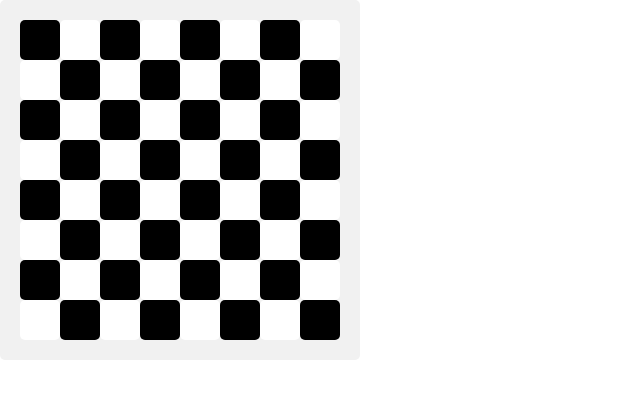
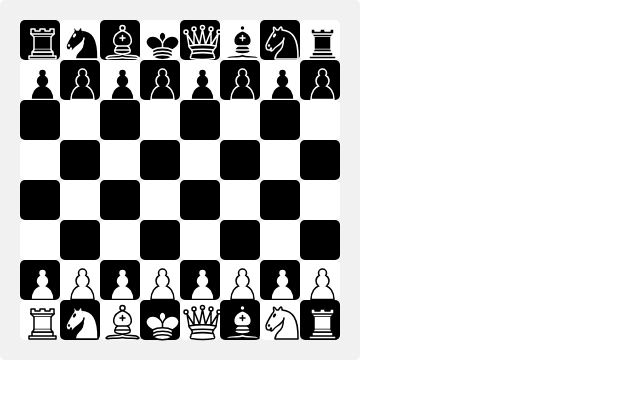
Before and after one commit to mat-sz/chess-web, a React (Create React App) app: page / in a window 1280 px wide. Shown: the top 398 px of the page, without its empty margins (0-640 px from the left). Built offline with nearby package versions, Linux system fonts and the light colour scheme; the HTML template or start-up script is replaced by a standard one.

Commit message:
added a svg chess piece renderer

```diff
--- a/src/components/Board.tsx
+++ b/src/components/Board.tsx
@@ -2,15 +2,20 @@ import React from 'react';
 import { useSelector } from 'react-redux';
 
 import { StateType } from '../reducers';
+import { Piece } from './Piece';
 
 export const Board: React.FC = () => {
   const board = useSelector((state: StateType) => state.board);
 
   return (
     <div className="board">
-      {board.map((_, i) => {
+      {board.map((type, i) => {
         const black = Math.floor(i / 8) % 2 === i % 2;
-        return <div key={i} className={black ? 'black' : 'white'}></div>;
+        return (
+          <div key={i} className={black ? 'black' : 'white'}>
+            <Piece type={type} />
+          </div>
+        );
       })}
     </div>
   );
--- /dev/null
+++ b/src/components/Piece.tsx
@@ -0,0 +1,162 @@
+import React from 'react';
+
+import { PieceType } from '../types/PieceType';
+
+export interface PieceProps {
+  type: PieceType;
+}
+
+export const Piece: React.FC<PieceProps> = ({ type }) => {
+  const [mainColor, secondaryColor] =
+    type <= 0x10 ? ['white', 'black'] : ['black', 'white'];
+
+  switch (type & 0x0f) {
+    case PieceType.WHITE_KING:
+      return (
+        <svg xmlns="http://www.w3.org/2000/svg" width="45" height="45">
+          <g
+            fill="none"
+            fillRule="evenodd"
+            stroke={secondaryColor}
+            strokeLinecap="round"
+            strokeLinejoin="round"
+            strokeWidth="1.5"
+          >
+            <path strokeLinejoin="miter" d="M22.5 11.63V6M20 8h5"></path>
+            <path
+              fill={mainColor}
+              strokeLinecap="butt"
+              strokeLinejoin="miter"
+              d="M22.5 25s4.5-7.5 3-10.5c0 0-1-2.5-3-2.5s-3 2.5-3 2.5c-1.5 3 3 10.5 3 10.5"
+            ></path>
+            <path
+              fill={mainColor}
+              d="M12.5 37c5.5 3.5 14.5 3.5 20 0v-7s9-4.5 6-10.5c-4-6.5-13.5-3.5-16 4V27v-3.5c-2.5-7.5-12-10.5-16-4-3 6 6 10.5 6 10.5v7"
+            ></path>
+            <path d="M12.5 30c5.5-3 14.5-3 20 0M12.5 33.5c5.5-3 14.5-3 20 0M12.5 37c5.5-3 14.5-3 20 0"></path>
+          </g>
+        </svg>
+      );
+    case PieceType.WHITE_QUEEN:
+      return (
+        <svg xmlns="http://www.w3.org/2000/svg" width="45" height="45">
+          <g
+            fill={mainColor}
+            fillRule="evenodd"
+            stroke={secondaryColor}
+            strokeLinecap="round"
+            strokeLinejoin="round"
+            strokeWidth="1.5"
+          >
+            <path d="M8 12a2 2 0 11-4 0 2 2 0 114 0zM24.5 7.5a2 2 0 11-4 0 2 2 0 114 0zM41 12a2 2 0 11-4 0 2 2 0 114 0zM16 9a2 2 0 11-4 0 2 2 0 114 0zM33 9a2 2 0 11-4 0 2 2 0 114 0z"></path>
+            <path
+              strokeLinecap="butt"
+              d="M9 26c8.5-1.5 18.5-1.5 27 0l2-12-7 11V11l-5.5 13.5-3-15-3 15L14 11v14L7 14l2 12z"
+            ></path>
+            <path
+              strokeLinecap="butt"
+              d="M9 26c0 2 1.5 2 2.5 4 1 1.5 1 1 .5 3.5-1.5 1-1 2.5-1 2.5-1.5 1.5 0 2.5 0 2.5 6.5 1 16.5 1 23 0 0 0 1.5-1 0-2.5 0 0 .5-1.5-1-2.5-.5-2.5-.5-2 .5-3.5 1-2 2.5-2 2.5-4-8.5-1.5-18.5-1.5-27 0z"
+            ></path>
+            <path
+              fill="none"
+              d="M11.5 30c3.5-1 18.5-1 22 0M12 33.5c6-1 15-1 21 0"
+            ></path>
+          </g>
+        </svg>
+      );
+    case PieceType.WHITE_ROOK:
+      return (
+        <svg xmlns="http://www.w3.org/2000/svg" width="45" height="45">
+          <g
+            fill={mainColor}
+            fillRule="evenodd"
+            stroke={secondaryColor}
+            strokeLinecap="round"
+            strokeLinejoin="round"
+            strokeWidth="1.5"
+          >
+            <path
+              strokeLinecap="butt"
+              d="M9 39h27v-3H9v3zM12 36v-4h21v4H12zM11 14V9h4v2h5V9h5v2h5V9h4v5"
+            ></path>
+            <path d="M34 14l-3 3H14l-3-3"></path>
+            <path
+              strokeLinecap="butt"
+              strokeLinejoin="miter"
+              d="M31 17v12.5H14V17"
+            ></path>
+            <path d="M31 29.5l1.5 2.5h-20l1.5-2.5"></path>
+            <path fill="none" strokeLinejoin="miter" d="M11 14h23"></path>
+          </g>
+        </svg>
+      );
+    case PieceType.WHITE_BISHOP:
+      return (
+        <svg xmlns="http://www.w3.org/2000/svg" width="45" height="45">
+          <g
+            fill="none"
+            fillRule="evenodd"
+            stroke={secondaryColor}
+            strokeLinecap="round"
+            strokeLinejoin="round"
+            strokeWidth="1.5"
+          >
+            <g fill={mainColor} strokeLinecap="butt">
+              <path d="M9 36c3.39-.97 10.11.43 13.5-2 3.39 2.43 10.11 1.03 13.5 2 0 0 1.65.54 3 2-.68.97-1.65.99-3 .5-3.39-.97-10.11.46-13.5-1-3.39 1.46-10.11.03-13.5 1-1.35.49-2.32.47-3-.5 1.35-1.46 3-2 3-2z"></path>
+              <path d="M15 32c2.5 2.5 12.5 2.5 15 0 .5-1.5 0-2 0-2 0-2.5-2.5-4-2.5-4 5.5-1.5 6-11.5-5-15.5-11 4-10.5 14-5 15.5 0 0-2.5 1.5-2.5 4 0 0-.5.5 0 2z"></path>
+              <path d="M25 8a2.5 2.5 0 11-5 0 2.5 2.5 0 115 0z"></path>
+            </g>
+            <path
+              strokeLinejoin="miter"
+              d="M17.5 26h10M15 30h15m-7.5-14.5v5M20 18h5"
+            ></path>
+          </g>
+        </svg>
+      );
+    case PieceType.WHITE_KNIGHT:
+      return (
+        <svg xmlns="http://www.w3.org/2000/svg" width="45" height="45">
+          <g
+            fill="none"
+            fillRule="evenodd"
+            stroke={secondaryColor}
+            strokeLinecap="round"
+            strokeLinejoin="round"
+            strokeWidth="1.5"
+          >
+            <path
+              fill={mainColor}
+              d="M22 10c10.5 1 16.5 8 16 29H15c0-9 10-6.5 8-21"
+            ></path>
+            <path
+              fill={mainColor}
+              d="M24 18c.38 2.91-5.55 7.37-8 9-3 2-2.82 4.34-5 4-1.042-.94 1.41-3.04 0-3-1 0 .19 1.23-1 2-1 0-4.003 1-4-4 0-2 6-12 6-12s1.89-1.9 2-3.5c-.73-.994-.5-2-.5-3 1-1 3 2.5 3 2.5h2s.78-1.992 2.5-3c1 0 1 3 1 3"
+            ></path>
+            <path
+              fill={secondaryColor}
+              d="M9.5 25.5a.5.5 0 11-1 0 .5.5 0 111 0z"
+            ></path>
+            <path
+              fill={secondaryColor}
+              strokeWidth="1.5"
+              d="M14.933 15.75a.5 1.5 30 11-.866-.5.5 1.5 30 11.866.5z"
+            ></path>
+          </g>
+        </svg>
+      );
+    case PieceType.WHITE_PAWN:
+      return (
+        <svg xmlns="http://www.w3.org/2000/svg" width="45" height="45">
+          <path
+            fill={mainColor}
+            stroke={secondaryColor}
+            strokeLinecap="round"
+            strokeWidth="1.5"
+            d="M22.5 9c-2.21 0-4 1.79-4 4 0 .89.29 1.71.78 2.38C17.33 16.5 16 18.59 16 21c0 2.03.94 3.84 2.41 5.03-3 1.06-7.41 5.55-7.41 13.47h23c0-7.92-4.41-12.41-7.41-13.47 1.47-1.19 2.41-3 2.41-5.03 0-2.41-1.33-4.5-3.28-5.62.49-.67.78-1.49.78-2.38 0-2.21-1.79-4-4-4z"
+          ></path>
+        </svg>
+      );
+    default:
+      return null;
+  }
+};
```
